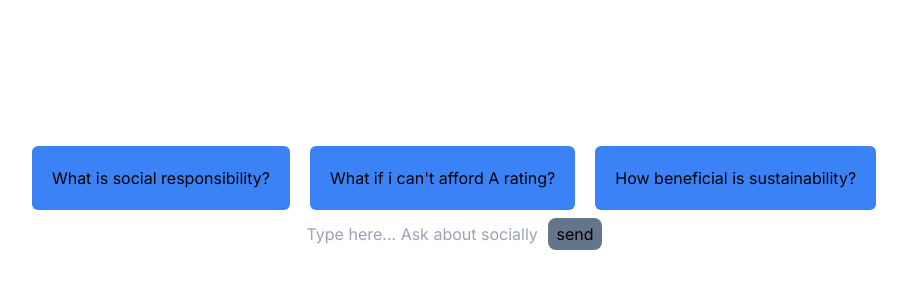
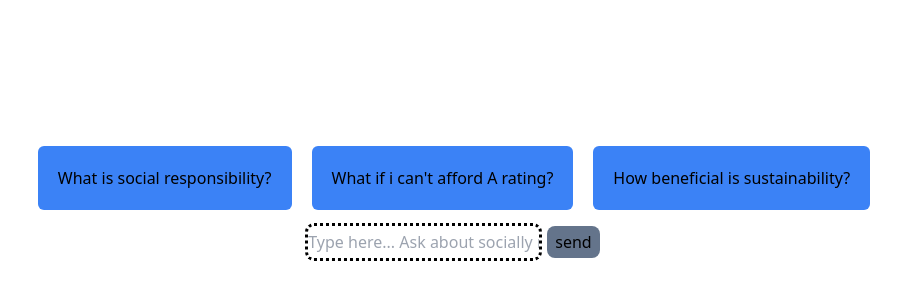
Before and after one commit to blessedjoe2000/bw_chatbot, a Next.js app: page / in a window 1280 px wide. Shown: the part 198-498 px from the top of the page, without its empty margins (186-1093 px from the left). Built offline with nearby package versions, Linux system fonts and the light colour scheme.

Commit message:
pre-wrap formatting

```diff
--- a/app/globals.css
+++ b/app/globals.css
@@ -2,20 +2,6 @@
 @tailwind components;
 @tailwind utilities;
 
-@media (prefers-color-scheme: dark) {
-  :root {
-    --foreground-rgb: 255, 255, 255;
-    --background-start-rgb: 0, 0, 0;
-    --background-end-rgb: 0, 0, 0;
-  }
+.chat-container {
+  white-space: pre-wrap;
 }
-
-body {
-  color: rgb(var(--foreground-rgb));
-  background: linear-gradient(
-      to bottom,
-      transparent,
-      rgb(var(--background-end-rgb))
-    )
-    rgb(var(--background-start-rgb));
-}
--- a/app/layout.js
+++ b/app/layout.js
@@ -1,7 +1,4 @@
-import { Inter } from "next/font/google";
 import "./globals.css";
-
-const inter = Inter({ subsets: ["latin"] });
 
 export const metadata = {
   title: "BetterBot AI",
@@ -12,7 +9,7 @@ export const metadata = {
 export default function RootLayout({ children }) {
   return (
     <html lang="en">
-      <body className={inter.className}>{children}</body>
+      <body className="">{children}</body>
     </html>
   );
 }
--- a/app/page.js
+++ b/app/page.js
@@ -64,26 +64,7 @@ export default function Home() {
         </button>
       </div>
 
-      <form onSubmit={handleSubmit} className="flex">
-        <input
-          placeholder="Type here... Ask about socially responsible questions "
-          value={query}
-          onChange={(e) => setQuery(e.target.value)}
-          className="text-black"
-        />
-        <button
-          disabled={isLoading || query === ""}
-          className={
-            isLoading || query === ""
-              ? "rounded-lg px-2 py-1 ml-2 cursor-not-allowed bg-slate-500"
-              : "rounded-lg px-2 py-1 ml-2 bg-blue-500 "
-          }
-        >
-          send
-        </button>
-      </form>
-
-      <div className="text-white flex flex-col gap-1">
+      <div className="chat-container flex flex-col gap-1">
         {messages &&
           messages.map((message, index) =>
             message.role === "user" ? (
@@ -98,6 +79,25 @@ export default function Home() {
           )}
         {isLoading && <div>Please wait...</div>}
       </div>
+
+      <form onSubmit={handleSubmit} className="flex">
+        <input
+          placeholder="Type here... Ask about socially responsible questions "
+          value={query}
+          onChange={(e) => setQuery(e.target.value)}
+          className=" outline-dotted rounded-md"
+        />
+        <button
+          disabled={isLoading || query === ""}
+          className={
+            isLoading || query === ""
+              ? "rounded-lg px-2 py-1 ml-2 cursor-not-allowed bg-slate-500"
+              : "rounded-lg px-2 py-1 ml-2 bg-blue-500 "
+          }
+        >
+          send
+        </button>
+      </form>
     </div>
   );
 }
```
